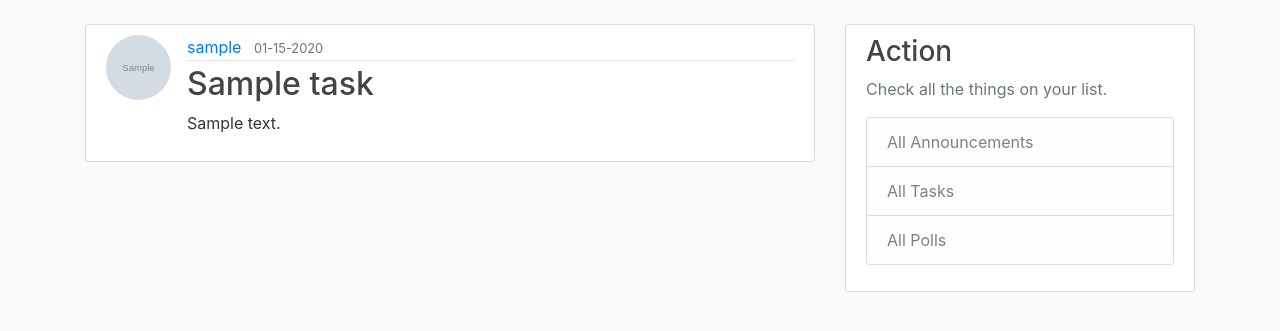
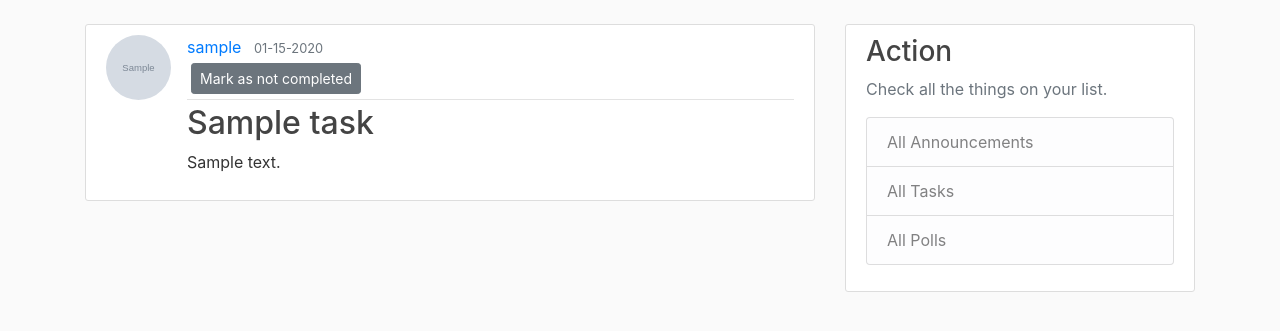
Before and after one commit to joezuoyc/CS316_F20_Team8, a Flask app: page /tasks/1 in a window 1280 px wide. Shown: the part 56-387 px from the top of the page. Run offline with Flask 2, Linux system fonts and the light colour scheme; tables that the repository leaves empty hold one stand-in row (values such as "Sample post"); grey boxes marked "Sample" are stand-in pictures; some libraries are stand-ins or nearby versions.

Commit message:
fixed display in poll, add completed to tasks, all tasks in main are displayed in reversing order

```diff
--- a/scheduler_code/scheduler/forms.py
+++ b/scheduler_code/scheduler/forms.py
@@ -114,8 +114,8 @@ class PollForm(FlaskForm):
 	audience = MultiCheckboxField('What are you sending this to?')
 
 class PollResponseForm(FlaskForm):
-	title = StringField('Title of the poll', validators = [DataRequired()])
-	question = StringField('Question for the poll', validators = [DataRequired()])
+	# title = StringField('Title of the poll', validators = [DataRequired()])
+	# question = StringField('Question for the poll', validators = [DataRequired()])
 	choice = RadioField('What is your choice?')
 	submit = SubmitField('Submit')
 
--- a/scheduler_code/scheduler/models.py
+++ b/scheduler_code/scheduler/models.py
@@ -80,6 +80,7 @@ class Task(db.Model):
 class Task_recipient(db.Model):
     task_id = db.Column(db.Integer, db.ForeignKey('task.id'), nullable = False, primary_key = True)
     recipient = db.Column(db.Integer, db.ForeignKey('user.id'),nullable = False,primary_key = True)
+    completed = db.Column(db.Integer, default = 0, nullable = False)
 
 def init_db():
     db.create_all()
--- a/scheduler_code/scheduler/routes.py
+++ b/scheduler_code/scheduler/routes.py
@@ -8,7 +8,7 @@ import secrets
 import os
 from PIL import Image
 import re
-from sqlalchemy import exc
+from sqlalchemy import exc, desc
 
 
 
@@ -21,13 +21,13 @@ def main():
 	page = request.args.get('page', 1, type = int)
 	ann_ids = []
 	ann_ids = db.session.query(Announcement_recipient.announcement_id).filter(Announcement_recipient.recipient == current_user.id)
-	announcements = Announcement.query.filter(Announcement.id.in_(ann_ids)).limit(3)
+	announcements = Announcement.query.filter(Announcement.id.in_(ann_ids)).order_by(desc(Announcement.date_posted)).limit(3)
 	task_ids = []
 	task_ids = db.session.query(Task_recipient.task_id).filter(Task_recipient.recipient == current_user.id)
-	tasks = Task.query.filter(Task.id.in_(task_ids)).limit(3)
+	tasks = Task.query.filter(Task.id.in_(task_ids)).order_by(desc(Task.date_posted)).limit(3)
 	poll_ids = []
 	poll_ids = db.session.query(Poll_recipient.poll_id).filter(Poll_recipient.recipient == current_user.id)
-	polls = Poll.query.filter(Poll.id.in_(poll_ids)).limit(3)
+	polls = Poll.query.filter(Poll.id.in_(poll_ids)).order_by(desc(Poll.date_posted)).limit(3)
 	return render_template('main.html', announcements =announcements, tasks = tasks, polls = polls,title = 'Main')
 
 
@@ -291,6 +291,9 @@ def new_poll():
 		db.session.commit()
 
 		poll_id = db.session.query(Poll).order_by(Poll.id.desc()).first().id
+		poll_rec = Poll_recipient(poll_id = poll_id, recipient = current_user.id)
+		db.session.add(poll_rec)
+		db.session.commit()
 
 		audi_groups = form.audience.data
 
@@ -298,27 +301,42 @@ def new_poll():
 		if ('All' in audi_groups) or ('Managers' in audi_groups and 'Employees' in audi_groups):
 			all_users = User.query.all()
 			for user in all_users:
-				poll_rec = Poll_recipient(poll_id = poll_id, recipient = user.id)
-				db.session.add(poll_rec)
-			db.session.commit()
+				try:
+					poll_rec = Poll_recipient(poll_id = poll_id, recipient = user.id)
+					db.session.add(poll_rec)
+					db.session.commit()
+				except exc.IntegrityError as e:
+					de.session.rollback()
 
 		else:
 			if 'Managers' in audi_groups:
 				managers = User.query.filter(User.is_manager)
 				for man in managers:
-					poll_rec = Poll_recipient(poll_id = poll_id, recipient = man.id)
-					db.session.add(poll_rec)
+					try:
+						poll_rec = Poll_recipient(poll_id = poll_id, recipient = man.id)
+						db.session.add(poll_rec)
+						db.session.commit()
+					except exc.IntegrityError as e:
+						de.session.rollback()
 			if 'Employees' in audi_groups:
 				employees = User.query.filter(User.is_manager == False)
 				for emp in employees:
-					poll_rec = Poll_recipient(poll_id = poll_id, recipient = emp.id)
-					db.session.add(poll_rec)
+					try:
+						poll_rec = Poll_recipient(poll_id = poll_id, recipient = emp.id)
+						db.session.add(poll_rec)
+						db.session.commit()
+					except exc.IntegrityError as e:
+						de.session.rollback()
 			for dept in departments:
 				dept_members = User.query.filter(User.dept == dept)
 				for mem in dept_members:
-					task_rec = Poll_recipient(poll_id = poll_id, recipient = mem.id)
-					db.session.add(poll_rec)
-			db.session.commit()
+					try:
+						task_rec = Poll_recipient(poll_id = poll_id, recipient = mem.id)
+						db.session.add(poll_rec)
+						db.session.commit()
+						db.session.commit()
+					except exc.IntegrityError as e:
+						de.session.rollback()
 
 		flash('Your poll has been created', 'success')
 		return redirect(url_for('main'))
@@ -327,11 +345,39 @@ def new_poll():
 @app.route("/polls/<poll_id>", methods=['GET', 'POST'])
 @login_required
 def poll(poll_id):
+
+	# poll = Poll.query.get_or_404(poll_id)
+	# userid = current_user.id
+	# duplicate = Poll_response.query.filter(Poll_response.poll_id == poll_id and Poll_response.recipient == userid)
+	# if duplicate.first() is not None:
+	# 	flash("You have submmitted to this poll already.", 'warning')
+	# form = PollResponseForm(title=poll.title, question=poll.question)
+	# option1 = poll.option1
+	# option2 = poll.option2
+	# form.choice.choices = [(option1, option1), (option2, option2)]
+	# if poll.option3 is not None:
+	# 	option3 = poll.option3
+	# 	form.choice.choices.append((option3, option3))
+	# if poll.option4 is not None:
+	# 	option4 = poll.option4
+	# 	form.choice.choices.append((option4, option4))
+	# if form.validate_on_submit():
+	# 	poll_res = Poll_response(poll_id = poll_id, recipient=current_user.id, choice=form.choice.data)
+	# 	db.session.add(poll_res)
+	# 	db.session.commit()
+	# 	flash('Your response has been submmitted', 'success')
+	# 	return redirect(url_for('main'))
+	# return render_template('poll.html', form = form, poll_id=poll_id, poll = poll)
 	poll = Poll.query.get_or_404(poll_id)
 	userid = current_user.id
 	duplicate = Poll_response.query.filter(Poll_response.poll_id == poll_id and Poll_response.recipient == userid)
-	if duplicate.first() is not None:
+	completed = (duplicate.first() is not None)
+
+	if completed:
+		result_form = PollResultForm(title=poll.title)
 		flash("You have submmitted to this poll already.", 'warning')
+		return render_template('poll.html', poll = poll, form = result_form, poll_id=poll_id, completed = True)
+
 	form = PollResponseForm(title=poll.title, question=poll.question)
 	option1 = poll.option1
 	option2 = poll.option2
@@ -348,7 +394,8 @@ def poll(poll_id):
 		db.session.commit()
 		flash('Your response has been submmitted', 'success')
 		return redirect(url_for('main'))
-	return render_template('poll.html', form = form, poll_id=poll_id)
+
+	return render_template('poll.html', poll = poll, form = form, title = title, completed = False)
 
 
 @app.route("/polls/<poll_id>/result")
@@ -411,6 +458,9 @@ def new_task():
 		db.session.commit()
 
 		task_id = db.session.query(Task).order_by(Task.id.desc()).first().id
+		task_rec = Task_recipient(task_id = task_id, recipient = current_user.id)
+		db.session.add(task_rec)
+		db.session.commit()
 
 		assignees = []
 		for assignee in [form.assignee1, form.assignee2, form.assignee3, form.assignee4, form.assignee5]:
@@ -421,8 +471,12 @@ def new_task():
 
 		for userid in assignees:
 			task_rec = Task_recipient(task_id = task_id, recipient = userid)
-			db.session.add(task_rec)
-		db.session.commit()
+			try:
+				db.session.add(task_rec)
+				db.session.commit()
+			except exc.IntegrityError as e:
+				db.session.rollback()
+
 
 
 
@@ -434,7 +488,21 @@ def new_task():
 @app.route("/tasks/<task_id>")
 def task(task_id):
 	task = Task.query.get_or_404(task_id)
-	return render_template('task.html', title= task.title, task = task)
+	completed = db.session.query(Task_recipient.completed).filter(Task_recipient.task_id == task_id and task_recipient.recipient == current_user.id).first()
+	return render_template('task.html', title= task.title, task = task,completed = int(completed[0]))
+
+@app.route("/tasks/<int:task_id>/mark", methods=['GET','POST'])
+@login_required
+def mark_task(task_id):
+	task_rec = db.session.query(Task_recipient).filter(Task_recipient.task_id == task_id and Task_recipient.recipient == current_user.id).first()
+	task_rec.completed = 1- task_rec.completed
+	db.session.commit()
+	if task_rec.completed == 1:
+		flash('You have mark this task as completed!', 'success')
+	else:
+		flash('You have mark this task as not completed!', 'success')
+	return redirect(url_for('task', task_id = task_id))
+
 
 
 # Update announcement content
--- a/scheduler_code/scheduler/templates/announcement.html
+++ b/scheduler_code/scheduler/templates/announcement.html
@@ -22,11 +22,13 @@
         </div>
 
         {% else %}
+        <div>
          {% if read == 0 %}
           <button type="button" class="btn btn-danger btn-sm m-1" data-toggle="modal" data-target="#readModal">Mark as read</button>
           {% else %}
           <button type="button" class="btn btn-secondary btn-sm m-1" data-toggle="modal" data-target="#unreadModal">Mark as unread</button>
       {% endif %}
+    </div>
         {% endif %}
       </div>
       <h2 class = "article-title">{{ announcement.title }}</h2>
--- a/scheduler_code/scheduler/templates/task.html
+++ b/scheduler_code/scheduler/templates/task.html
@@ -13,7 +13,21 @@
 
           <a class = "btn btn-secondary btn-sm mt1 mb1" href ="{{ url_for('update_task', task_id = task.id) }}" >Update</a>
           <button type="button" class="btn btn-danger btn-sm m-1" data-toggle="modal" data-target="#deleteModal">Delete</button>
+          {% if completed == 0 %}
+          <button type="button" class="btn btn-danger btn-sm m-1" data-toggle="modal" data-target="#doneModal">Mark as completed</button>
+            {% else %}
+          <button type="button" class="btn btn-secondary btn-sm m-1" data-toggle="modal" data-target="#undoModal">Mark as not completed</button>
+          {% endif %}
         </div>
+        {% else %}
+        <div>
+         {% if completed == 0 %}
+          <button type="button" class="btn btn-danger btn-sm m-1" data-toggle="modal" data-target="#doneModal">Mark as completed</button>
+          {% else %}
+          <button type="button" class="btn btn-secondary btn-sm m-1" data-toggle="modal" data-target="#undoModal">Mark as not completed</button>
+        {% endif %}
+        </div>
+
         {% endif %}
       </div>
       <h2 class = "article-title">{{ task.title }}</h2>
@@ -42,4 +56,45 @@
     </div>
 
 
+
+     <div class="modal fade" id="doneModal" tabindex="-1" role="dialog" aria-labelledby="doneModalLabel" aria-hidden="true">
+    <div class="modal-dialog" role="document">
+      <div class="modal-content">
+        <div class="modal-header">
+          <h5 class="modal-title" id="doneModalLabel">Mark Task As Completed?</h5>
+          <button type="button" class="close" data-dismiss="modal" aria-label="Close">
+            <span aria-hidden="true">&times;</span>
+          </button>
+        </div>
+        <div class="modal-footer">
+          <button type="button" class="btn btn-secondary" data-dismiss="modal">Close</button>
+          <form action="{{ url_for('mark_task',task_id=task.id)}}" method="POST">
+            <input class="btn btn-danger" type="submit" value="Mark As Completed">
+          </form>
+        </div>
+      </div>
+      </div>
+    </div>
+
+    <div class="modal fade" id="undoModal" tabindex="-1" role="dialog" aria-labelledby="undoModalLabel" aria-hidden="true">
+    <div class="modal-dialog" role="document">
+      <div class="modal-content">
+        <div class="modal-header">
+          <h5 class="modal-title" id="undoModalLabel">Mark Task As Not Completed?</h5>
+          <button type="button" class="close" data-dismiss="modal" aria-label="Close">
+            <span aria-hidden="true">&times;</span>
+          </button>
+        </div>
+        <div class="modal-footer">
+          <button type="button" class="btn btn-secondary" data-dismiss="modal">Close</button>
+          <form action="{{ url_for('mark_task',task_id=task.id)}}" method="POST">
+            <input class="btn btn-secondary" type="submit" value="Mark As Not Completed">
+          </form>
+        </div>
+      </div>
+      </div>
+    </div>
+
+
+
 {% endblock content  %}
```
Also changed, not shown: scheduler_code/scheduler/templates/poll.html (+22 -7 lines).
